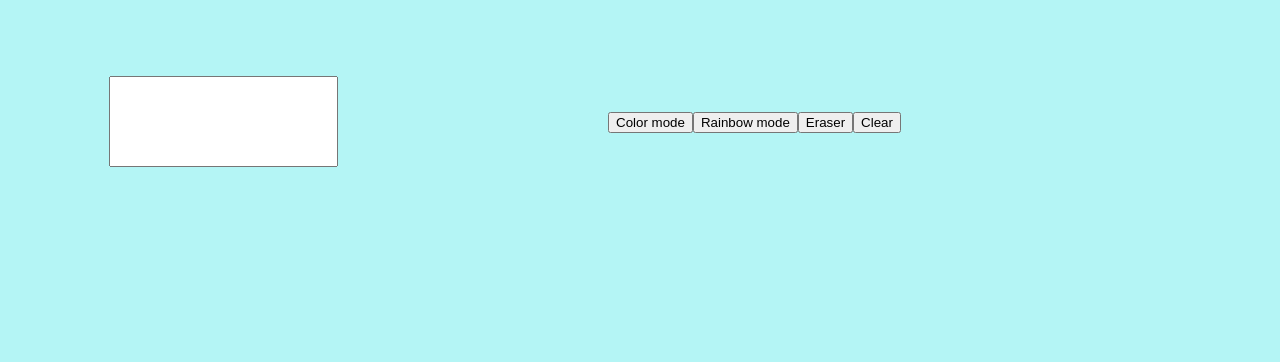
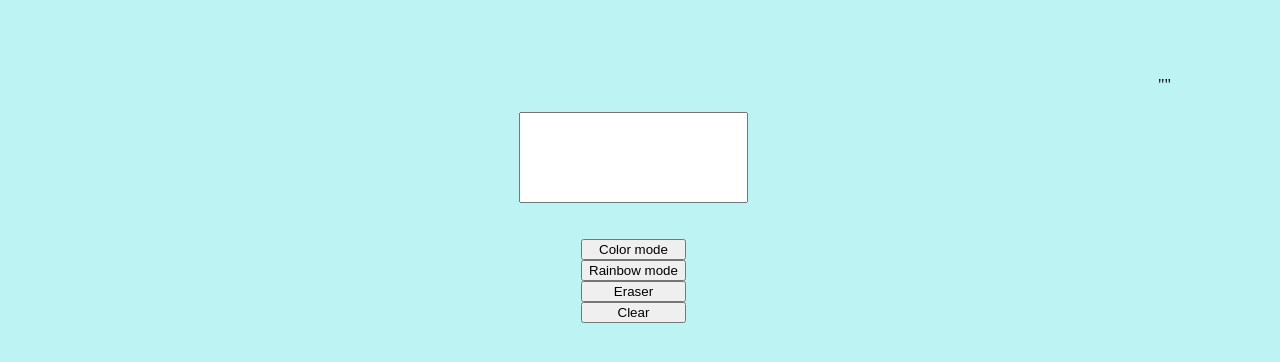
Before and after one commit to tdaniel12299/etch-a-sketch, a plain HTML site: page index.html in a window 1280 px wide. Shown: the part 128-490 px from the top of the page. Drawn offline with Linux system fonts and the light colour scheme.

Commit message:
column added

```diff
--- a/index.html
+++ b/index.html
@@ -4,6 +4,9 @@
     <meta charset="UTF-8">
     <meta name="viewport" content="width=device-width, initial-scale=1.0">
     <link rel="stylesheet" a href="/styles/styles.css">
+    <link rel="preconnect" href="https://fonts.googleapis.com">
+    <link rel="preconnect" href="https://fonts.gstatic.com" crossorigin>
+    <link href="https://fonts.googleapis.com/css2?family=Oleo+Script:wght@400;700&display=swap" rel="stylesheet">
     <!-- <script src="main.js" defer></script> -->
     <title>Sketch Pad</title>
 </head>
@@ -12,7 +15,7 @@
         <div class="header flex  flex-jc-c">
             <h1 class="header__title"> Sketch Pad</h1>
         </div>
-        <div class="main">
+        <div class="main flex container">
             <div class="settings flex container">
                 <div>
                     <input id="input"class="settings__wheel flex container" color wheel>
@@ -28,7 +31,7 @@
                 </div>
             </div>
             <div class="sketch">
-                <div></div>
+                <div>""</div>
             </div>
         </div>
         <div class="foot"></div>
--- a/styles/globals.scss
+++ b/styles/globals.scss
@@ -2,6 +2,7 @@ html {
     font-size: 100%;
     box-sizing: border-box;
     background-color: rgb(189, 243, 243);
+    font: "Oleo Script", san-serif;
 
 }
 
@@ -33,5 +34,13 @@ html {
 
  h1 {
     font-size: 4rem;
+ }
 
+ //settings
+
+ .settings{
+    flex-direction: column;
+    &__btn{
+        flex-direction: column;
+    }
  }
```
Also changed, not shown: styles/globals.css, styles/styles.css, 2 other files.
